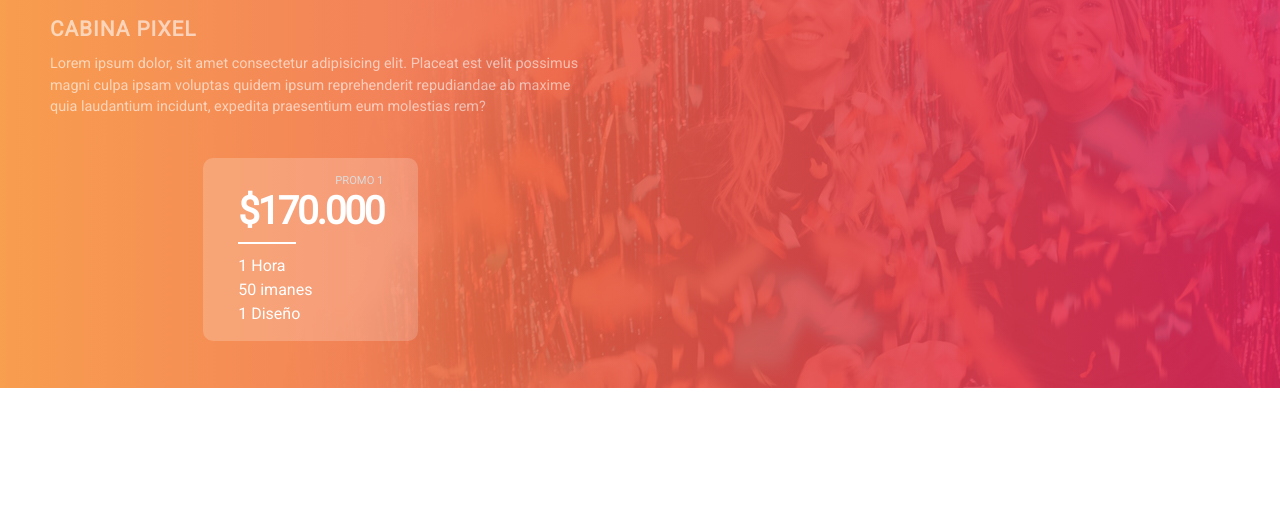
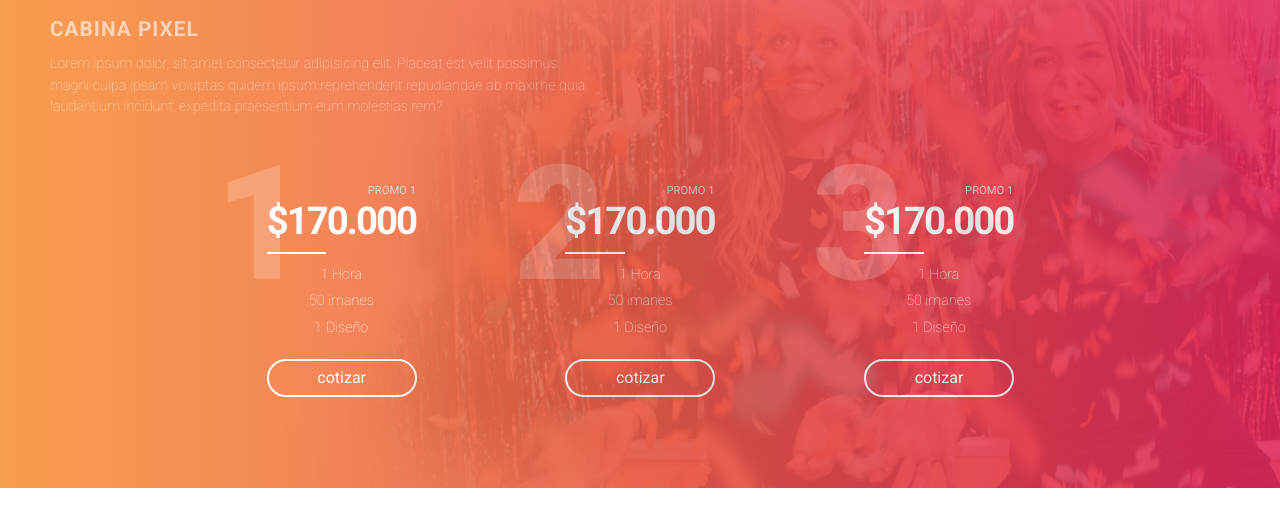
Before and after one commit to markobarraza/cabina_pixel, a plain HTML site: page index.html in a window 1280 px wide. Shown: the part 112-638 px from the top of the page. Drawn offline with nearby package versions, Linux system fonts and the light colour scheme.

Commit message:
estructura de las cajas

```diff
--- a/index.html
+++ b/index.html
@@ -7,7 +7,8 @@
     <meta http-equiv="X-UA-Compatible" content="ie=edge">
 
     <!-- Google Fonts Roboto -->
-    <link href="https://fonts.googleapis.com/css?family=Roboto" rel="stylesheet">
+    <link href="https://fonts.googleapis.com/css?family=Roboto:100,300,400,500,700,900" rel="stylesheet">
+
 
     <!-- Compiled and minified CSS -->
     <link rel="stylesheet" href="https://cdnjs.cloudflare.com/ajax/libs/materialize/1.0.0/css/materialize.min.css">
@@ -50,9 +51,10 @@
         </div>
         <div class="container">
             <div class="row">
-                <div class="col m4 promo">
+                <div class="col s12 m4 promo">
                     <div class="promo_container">
-                        <span class="promo_number">Promo 1</span>
+                        <span class="promo_number">1</span>
+                        <span class="promo_number_top">Promo 1</span>
                         <h2 class="promo_price">$170.000</h2>
                         <div class="promo_line"></div>
                         <div class="promo_detalles_container">
@@ -60,10 +62,37 @@
                             <span class="promo_detalles">50 imanes</span>
                             <span class="promo_detalles">1 Diseño</span>
                         </div>
+                        <div class="promo_btn">cotizar</div>
                     </div>
                 </div>
-                <div class="col m4"></div>
-                <div class="col m4"></div>
+                <div class="col s12 m4 promo">
+                    <div class="promo_container">
+                        <span class="promo_number">2</span>
+                        <span class="promo_number_top">Promo 1</span>
+                        <h2 class="promo_price">$170.000</h2>
+                        <div class="promo_line"></div>
+                        <div class="promo_detalles_container">
+                            <span class="promo_detalles">1 Hora</span>
+                            <span class="promo_detalles">50 imanes</span>
+                            <span class="promo_detalles">1 Diseño</span>
+                        </div>
+                        <div class="promo_btn">cotizar</div>
+                    </div>
+                </div>
+                <div class="col s12 m4 promo">
+                    <div class="promo_container">
+                        <span class="promo_number">3</span>
+                        <span class="promo_number_top">Promo 1</span>
+                        <h2 class="promo_price">$170.000</h2>
+                        <div class="promo_line"></div>
+                        <div class="promo_detalles_container">
+                            <span class="promo_detalles">1 Hora</span>
+                            <span class="promo_detalles">50 imanes</span>
+                            <span class="promo_detalles">1 Diseño</span>
+                        </div>
+                        <div class="promo_btn">cotizar</div>
+                    </div>
+                </div>
             </div>
         </div>
     </div>
--- a/sass/_header.sass
+++ b/sass/_header.sass
@@ -1,12 +1,12 @@
 .hero_banner
-    height: 500px
+    height: 600px
     background-image: url(../img/hero-img.png)
     background-position: right
     background-repeat: no-repeat
     .hero_degradado
         +horizontal-gradient(#f78f34, #e6275d,)
         opacity: .87
-        height: 500px
+        height: 600px
         nav
             background-color: transparent
             box-shadow: unset
@@ -15,7 +15,7 @@
                 font-size: .8em
             .logo-header
                 padding: 10px
-                width: 180px
+                width: 150px
                 .icon-nav
                     font-size: 1.4em
                     margin: 18px 0 0 0
@@ -44,13 +44,22 @@
         // Caja Promociones
         .promo
             margin: 40px 0 0 0
+            text-align: center
             .promo_container
-                background-color: rgba(255, 255, 255, 0.2)
+                // background-color: rgba(255, 255, 255, 0.3)
                 border-radius: 10px
-                padding: 15px 35px
+                padding: 25px 25px
                 display: inline-block
                 color: white
+                position: relative
                 .promo_number
+                    font-size: 10em
+                    font-weight: 900
+                    position: absolute
+                    left: -27px
+                    top: -53px
+                    opacity: .2
+                .promo_number_top
                     font-size: .7em
                     text-transform: uppercase
                     text-align: right
@@ -68,4 +77,16 @@
                 .promo_detalles_container
                     margin: 5px 0 0 0
                     .promo_detalles
+                        font-size: .9em
+                        font-weight: 200
                         display: block
+                        margin: 5px 0 0 0
+                .promo_btn
+                    border: solid 2px #ffffff
+                    color: #ffffff
+                    border-radius: 20px
+                    text-align: center
+                    width: 150px
+                    padding: 5px
+                    margin: 20px 0 0 0
+                    position: absolute
```
Also changed, not shown: css/main.css, 1 other file.
